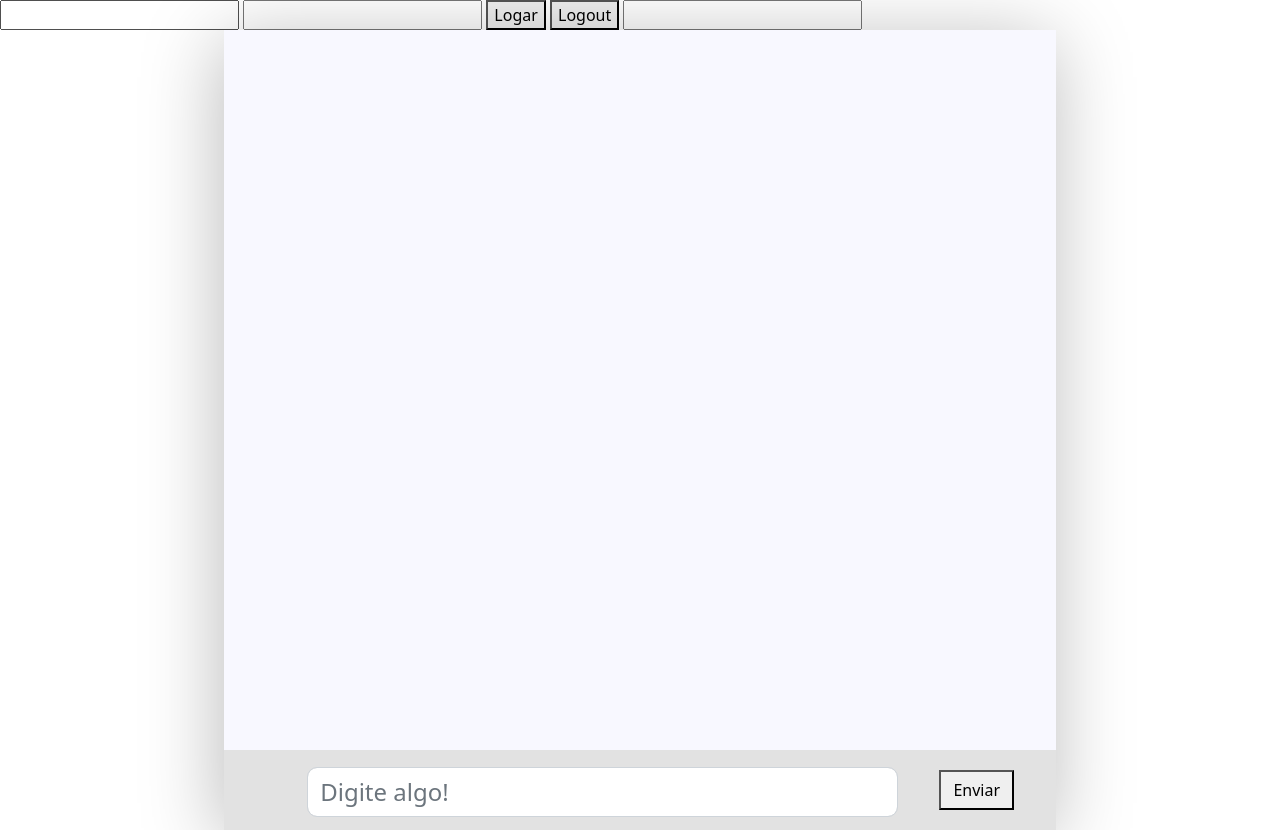
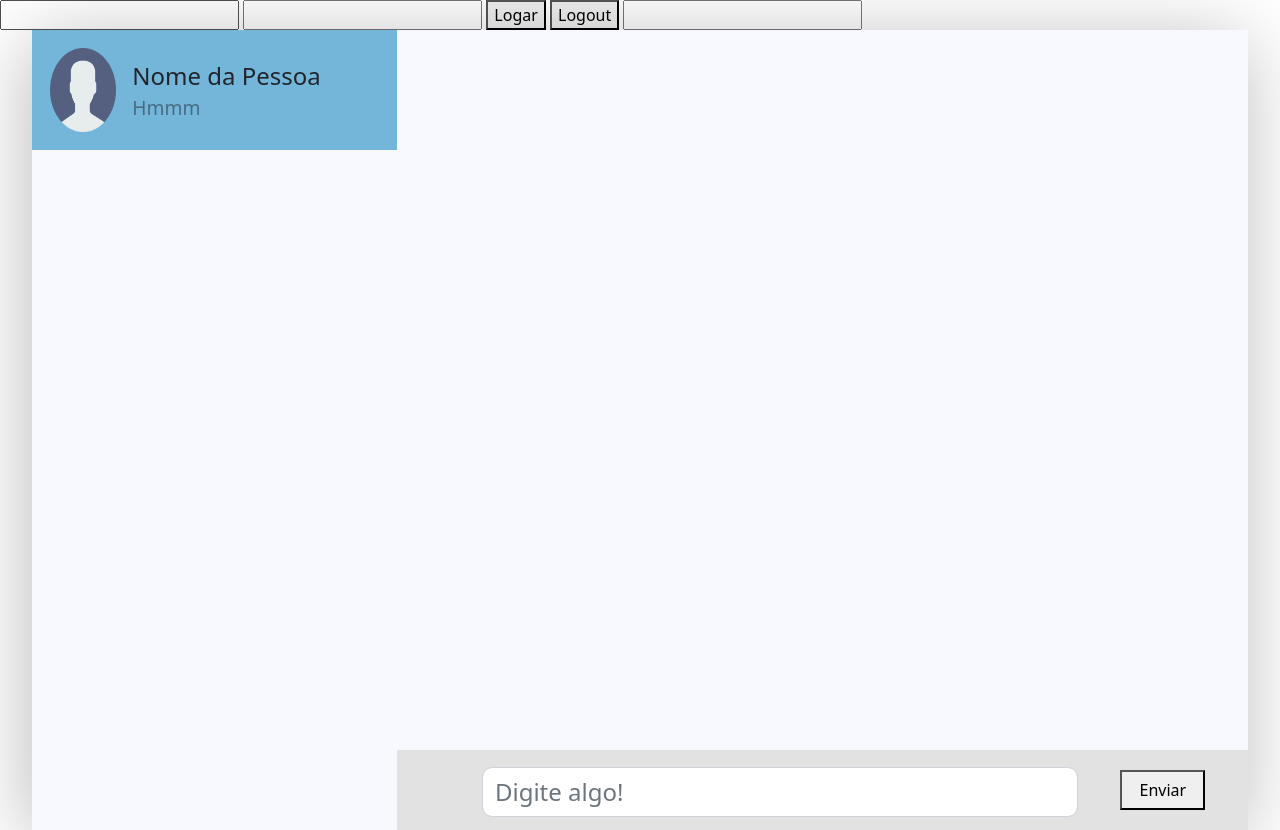
Before and after one commit to mauriciocsz/Chattn.io, a website: page view/index.html in a window 1280 px wide. Drawn offline with nearby package versions, Linux system fonts and the light colour scheme; no server answers.

Commit message:
feat: changed chat interface to add all chats the user currently has

```diff
--- a/view/index.html
+++ b/view/index.html
@@ -11,6 +11,9 @@
         <button onclick="logout()"> Logout</button>
         <input type='text' id='user'>
             <div class="chatBody">
+                <div class="currentChat" style="width: 70%;margin: 0;float: right;display: block;">
+
+
                 <div class="messagesDiv">
                     <!--<div class="messageClient">
                          <label class="lblText">Bom dia a todos! Como vocês estão?</label> !
@@ -24,6 +27,18 @@
                     <textarea class="form-control" id="textBox" rows="1" placeholder="Digite algo!"  maxlength="6000"></textarea>
                     <button id='btn_send' onclick="sendMsg()">Enviar</button>
                 </div>
+
+                </div>
+                <div class="chatList" style="height: 100%;width: 30%;margin: 0;float: left; overflow-y: scroll;">
+                    <div class="chatRectangle" style="display: inline-flex;">
+                        <img src="./stylesheets/resources/usercircle.png" style="width: 20%;display: flex;display: block;height: 100%;">
+                        <div style="margin-left: 5%;">
+                            <label style="margin: 5%;margin-left: 0;margin-bottom: 0;font-size:x-large; width: 100%;">Nome da Pessoa</label><br>
+                            <label style="font-size: larger;opacity: 50%;width: 100%;">Hmmm</label>
+                        </div>
+
+                    </div>
+                </div>
         </div>
 
     <script src="https://cdnjs.cloudflare.com/ajax/libs/jquery/3.6.0/jquery.min.js"></script>
--- a/view/stylesheets/index.css
+++ b/view/stylesheets/index.css
@@ -1,7 +1,7 @@
 .chatBody{
     position: relative;
     background-color:ghostwhite;
-    width: 65%;
+    width: 95%;
     height: 100%;
     top:0; left:0; right:0; bottom:0;
     margin: auto;
@@ -34,7 +34,7 @@
     -moz-border-radius: 50px;
     border-radius: 10px;
     resize: none;
-    width: 80%;
+    width: 70%;
     font-size: 1.5rem;
     background-color: white;
     margin: 10%;
@@ -51,9 +51,9 @@
     position: absolute;
     bottom: 0;
     height: 10%;
-    width: 100%;
+    width: 70%;
     background-color:rgb(226, 226, 226);
-    display: inline-flex;
+    display: flex;
 
 }
 
@@ -106,3 +106,10 @@
     overflow: scroll;
     overflow-x: hidden;
 }
+
+.chatRectangle{
+    width: 100%;
+    height: 15%;
+    background-color: rgb(115, 182, 218);
+    padding: 5%;
+}
```
Also changed, not shown: view/stylesheets/resources/usercircle.png (added).
